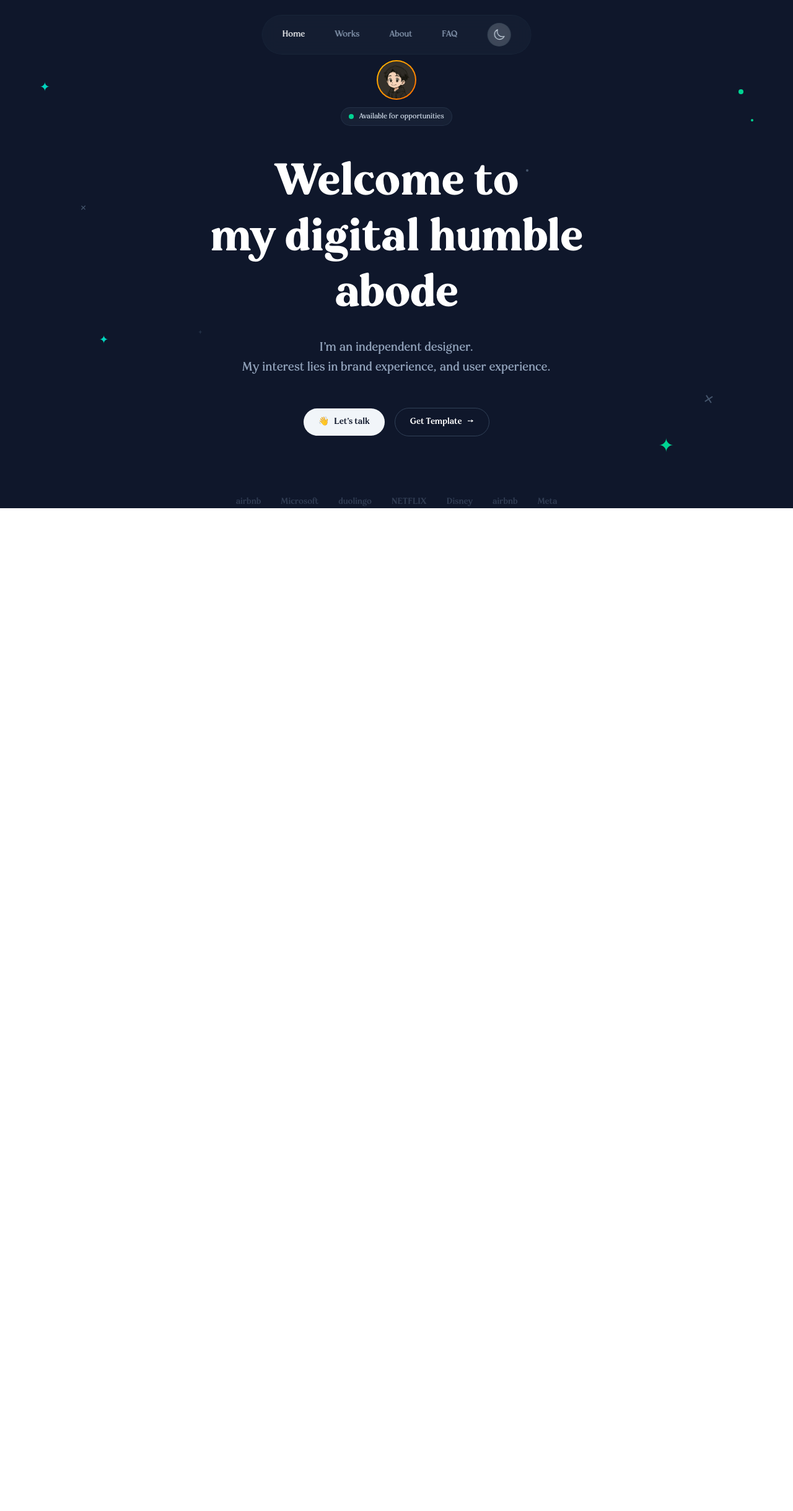
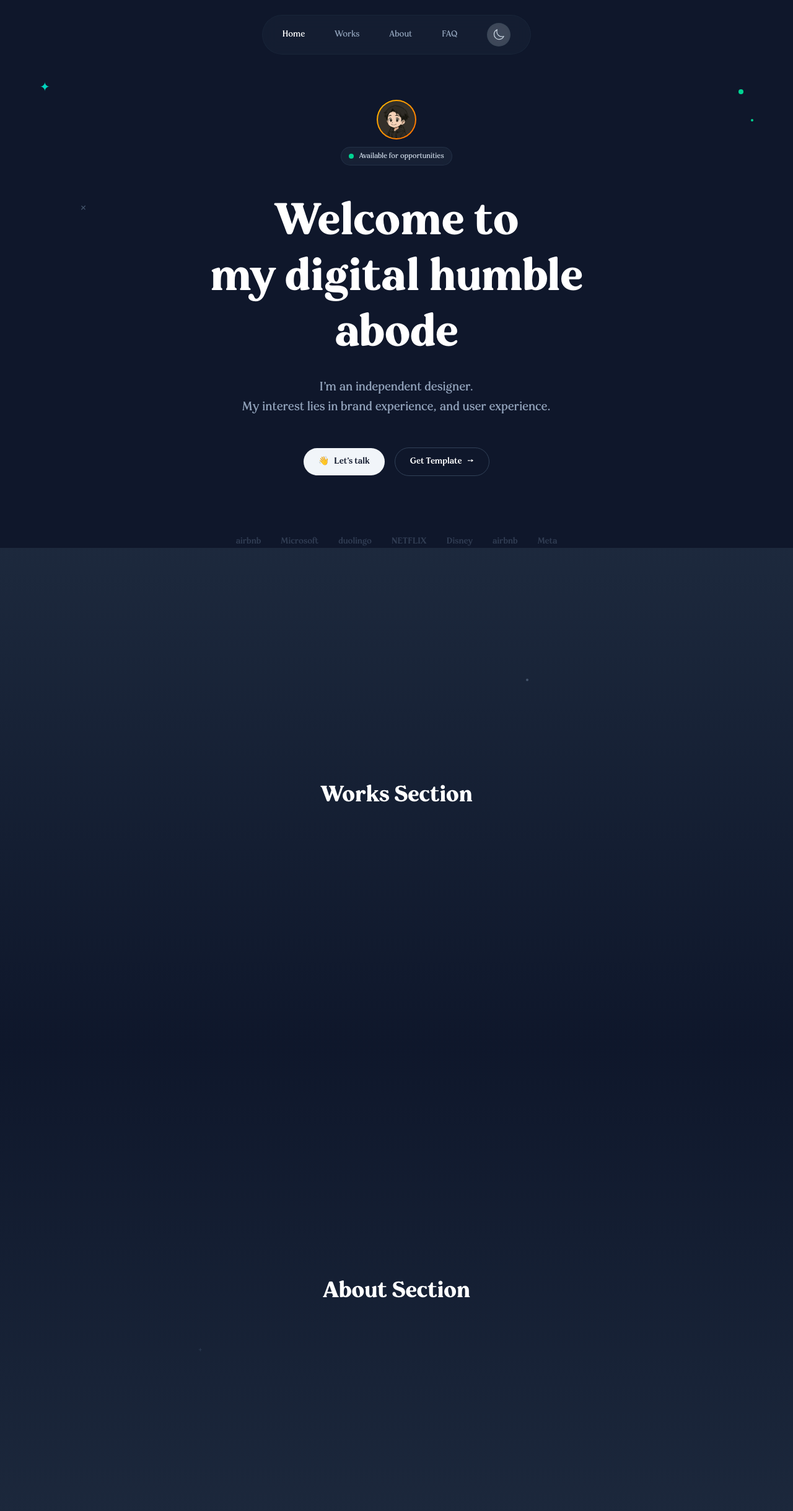
Before and after one commit to ridwanraharja/ridwanraharja-portfolio, a React (Vite) app: page / in a window 1280 px wide. Shown: the top 2438 px of the page at 62% size. Before the commit the page ends 820 px from the top, so only its background shows below. Built offline with nearby package versions, Linux system fonts and the light colour scheme.

Commit message:
feat: make navbar sticky

```diff
--- a/src/App.tsx
+++ b/src/App.tsx
@@ -10,7 +10,7 @@ function App() {
     <div
       className={`${
         theme === "dark" ? "dark" : ""
-      } min-h-screen bg-white dark:bg-slate-900 text-slate-900 dark:text-white relative overflow-hidden transition-colors duration-300`}
+      } min-h-screen bg-white dark:bg-slate-900 text-slate-900 dark:text-white relative transition-colors duration-300`}
     >
       <Navbar />
       <Routes>
--- a/src/components/Navbar.tsx
+++ b/src/components/Navbar.tsx
@@ -2,7 +2,7 @@ import ThemeToggle from "./ThemeToggle";
 
 function Navigation() {
   return (
-    <nav className="absolute top-6 left-1/2 transform -translate-x-1/2 z-10">
+    <nav className="sticky top-6 z-10 w-full flex justify-center">
       <div className="bg-white/80 dark:bg-slate-800/40 backdrop-blur-md rounded-full px-8 py-3 border border-slate-200/20 dark:border-slate-700/20">
         <div className="flex items-center space-x-8 text-sm gap-4">
           <a href="#home" className="text-slate-900 dark:text-white">
--- a/src/components/ThemeToggle.tsx
+++ b/src/components/ThemeToggle.tsx
@@ -1,5 +1,5 @@
-import { HiOutlineSun, HiOutlineMoon } from 'react-icons/hi2';
-import { useThemeStore } from '../store/themeStore';
+import { HiOutlineSun, HiOutlineMoon } from "react-icons/hi2";
+import { useThemeStore } from "../store/themeStore";
 
 function ThemeToggle() {
   const { theme, toggleTheme } = useThemeStore();
@@ -7,7 +7,7 @@ function ThemeToggle() {
   return (
     <button
       onClick={toggleTheme}
-      className="p-2 rounded-full bg-slate-200/80 dark:bg-slate-200/20 backdrop-blur-md hover:bg-slate-300/80 dark:hover:bg-slate-200/30 transition-colors border border-slate-300/50 dark:border-slate-700/20"
+      className="p-2 rounded-full bg-slate-200/80 dark:bg-slate-200/20 backdrop-blur-md hover:bg-slate-300/80 dark:hover:bg-slate-200/30 transition-colors border border-slate-300/50 dark:border-slate-700/20 cursor-pointer"
       aria-label="Toggle theme"
     >
       {theme === "dark" ? (
--- a/src/pages/Home.tsx
+++ b/src/pages/Home.tsx
@@ -8,6 +8,17 @@ function Home() {
       <DecorativeElements />
       <Hero />
       <CompanyLogos />
+
+      {/* Temporary content for testing sticky navbar */}
+      <div className="h-screen bg-gradient-to-b from-slate-50 to-slate-100 dark:from-slate-800 dark:to-slate-900 flex items-center justify-center">
+        <h2 className="text-4xl font-bold">Works Section</h2>
+      </div>
+      <div className="h-screen bg-gradient-to-b from-slate-100 to-slate-200 dark:from-slate-900 dark:to-slate-800 flex items-center justify-center">
+        <h2 className="text-4xl font-bold">About Section</h2>
+      </div>
+      <div className="h-screen bg-gradient-to-b from-slate-200 to-slate-300 dark:from-slate-800 dark:to-slate-700 flex items-center justify-center">
+        <h2 className="text-4xl font-bold">FAQ Section</h2>
+      </div>
     </>
   );
 }
```
